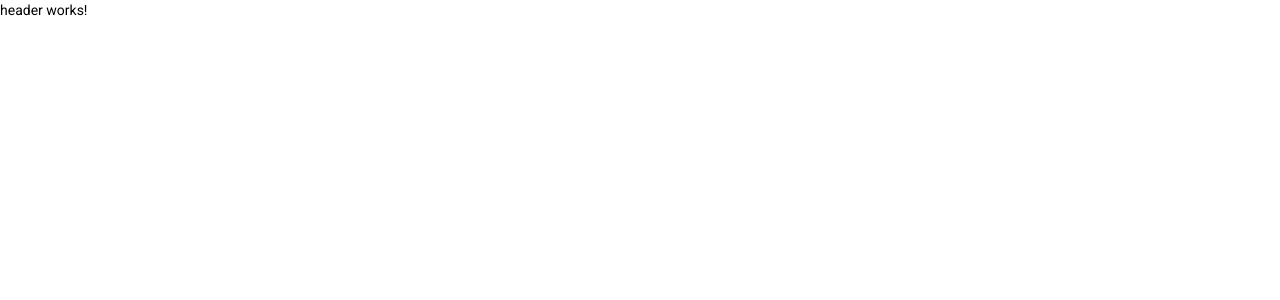
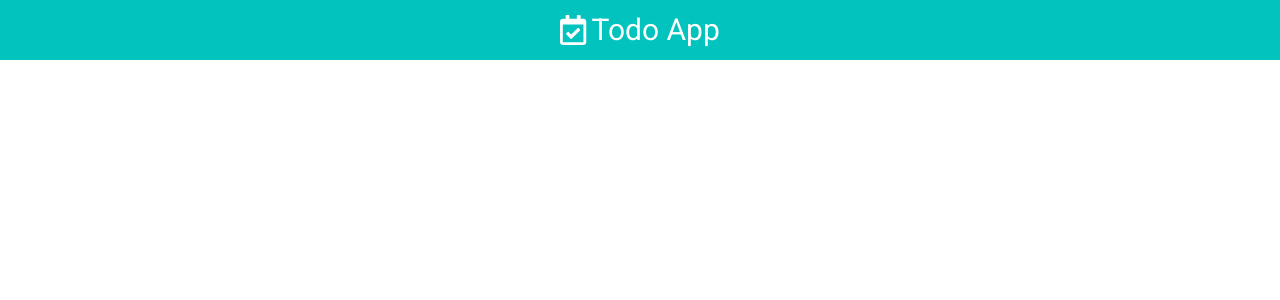
Before and after one commit to MR-98/TodoApp, an Angular app: page / in a window 1280 px wide. Shown: the top 300 px of the page. Built offline with nearby package versions, Linux system fonts and the light colour scheme.

Commit message:
Add header

```diff
--- a/package.json
+++ b/package.json
@@ -21,6 +21,11 @@
     "@angular/platform-browser": "~9.1.1",
     "@angular/platform-browser-dynamic": "~9.1.1",
     "@angular/router": "~9.1.1",
+    "@fortawesome/angular-fontawesome": "^0.6.1",
+    "@fortawesome/fontawesome-svg-core": "^1.2.28",
+    "@fortawesome/free-brands-svg-icons": "^5.13.0",
+    "@fortawesome/free-regular-svg-icons": "^5.13.0",
+    "@fortawesome/free-solid-svg-icons": "^5.13.0",
     "rxjs": "~6.5.4",
     "tslib": "^1.10.0",
     "zone.js": "~0.10.2"
--- a/src/app/app.module.ts
+++ b/src/app/app.module.ts
@@ -7,6 +7,7 @@ import { AppRoutingModule } from './app-routing.module';
 import {RouterModule} from '@angular/router';
 import { TodoListComponent } from './components/todo-list/todo-list.component';
 import { HeaderComponent } from './components/header/header.component';
+import { FontAwesomeModule } from '@fortawesome/angular-fontawesome';
 
 @NgModule({
   declarations: [
@@ -18,7 +19,8 @@ import { HeaderComponent } from './components/header/header.component';
     BrowserModule,
     NoopAnimationsModule,
     AppRoutingModule,
-    RouterModule
+    RouterModule,
+    FontAwesomeModule
   ],
   providers: [],
   bootstrap: [AppComponent]
--- a/src/app/components/header/header.component.css
+++ b/src/app/components/header/header.component.css
@@ -0,0 +1,12 @@
+.header {
+  display: flex;
+  justify-content: center;
+  align-items: center;
+  width: 100%;
+  height: 60px;
+  font-size: 30px;
+  background: #02C3BD;
+}
+.title {
+  margin-left: 5px;
+}
--- a/src/app/components/header/header.component.html
+++ b/src/app/components/header/header.component.html
@@ -1 +1,6 @@
-<p>header works!</p>
+<div class="header">
+  <fa-icon [icon]="faCalendarCheck"></fa-icon>
+  <div class="title">
+    {{title}}
+  </div>
+</div>
--- a/src/app/components/header/header.component.ts
+++ b/src/app/components/header/header.component.ts
@@ -1,4 +1,5 @@
 import { Component, OnInit } from '@angular/core';
+import {faCalendarCheck} from '@fortawesome/free-regular-svg-icons/faCalendarCheck';
 
 @Component({
   selector: 'app-header',
@@ -7,6 +8,9 @@ import { Component, OnInit } from '@angular/core';
 })
 export class HeaderComponent implements OnInit {
 
+  title = 'Todo App';
+  faCalendarCheck = faCalendarCheck;
+
   constructor() { }
 
   ngOnInit(): void {
--- a/src/styles.css
+++ b/src/styles.css
@@ -1,4 +1,8 @@
 /* You can add global styles to this file, and also import other style files */
 
 html, body { height: 100%; }
-body { margin: 0; font-family: Roboto, "Helvetica Neue", sans-serif; }
+body {
+  margin: 0;
+  font-family: Roboto, "Helvetica Neue", sans-serif;
+  color: white;
+}
```
Also changed, not shown: 1 other file (tests, documents, lock files or other folders).
